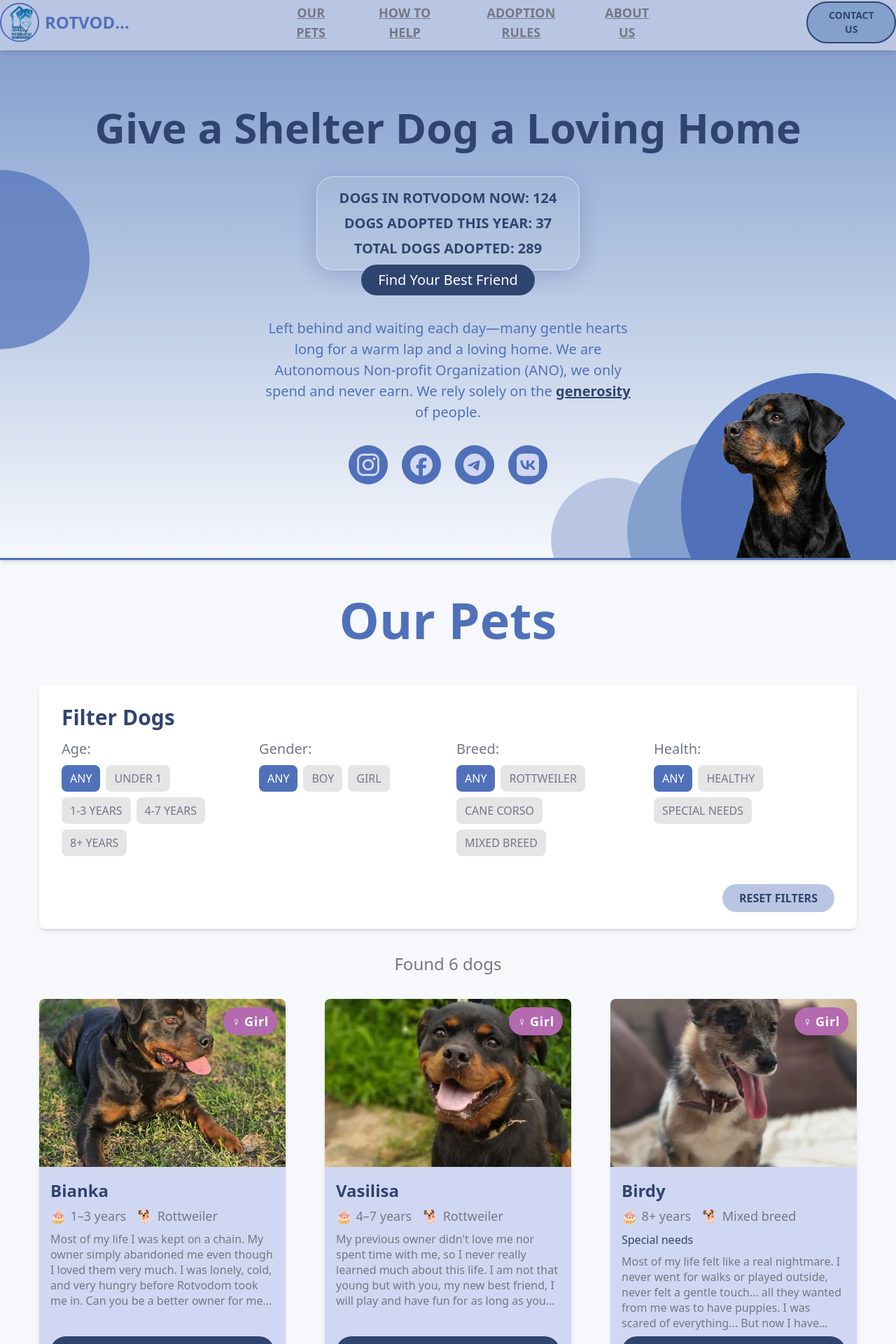
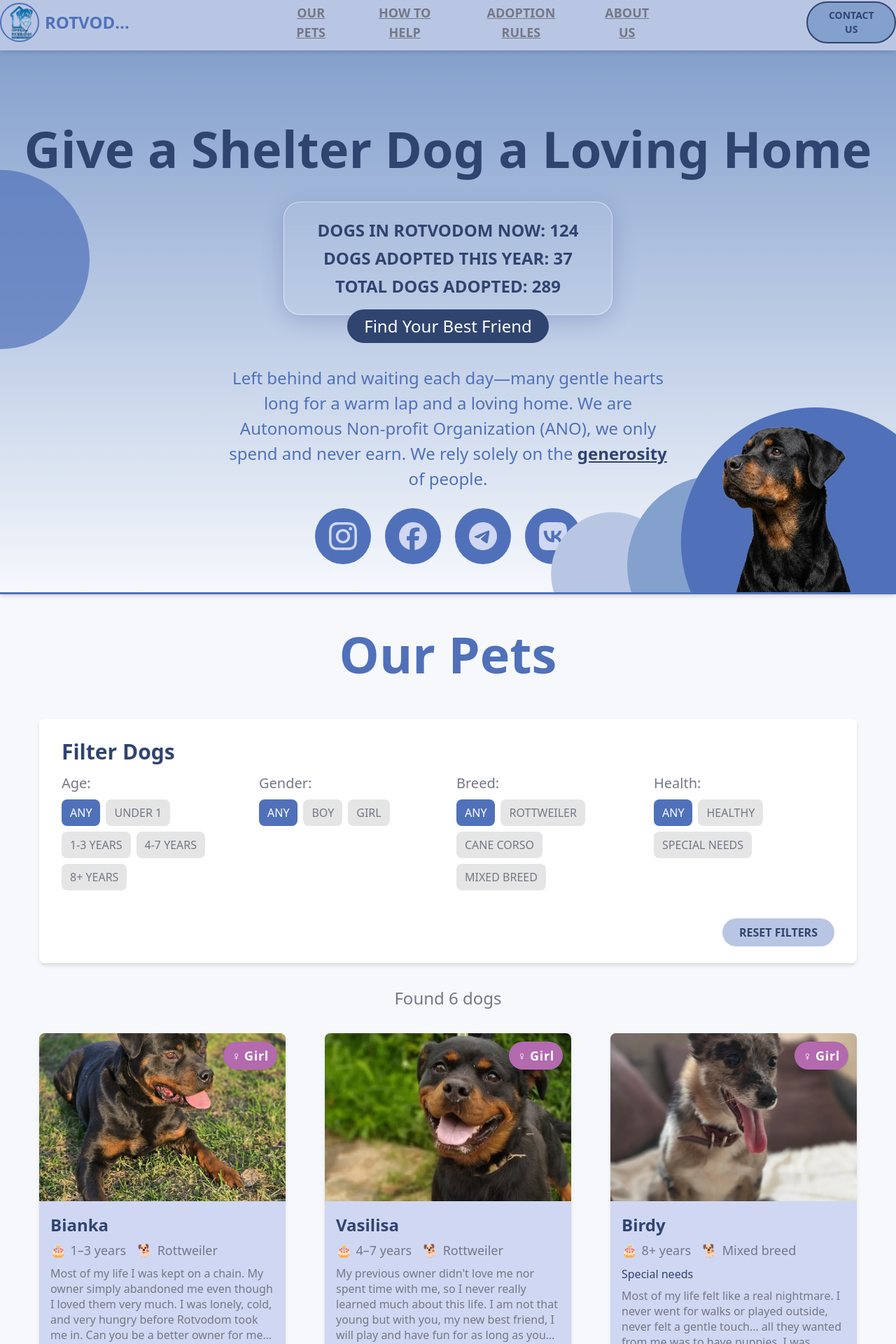
Before and after one commit to bavayra/dog-shelter, a React (Vite) app: page / in a window 1280 px wide. Shown: the part 8-1928 px from the top of the page at 70% size. Built offline with nearby package versions, Linux system fonts and the light colour scheme.

Commit message:
style(hero-820): increased font sizes for the heading, dog stats and btn text (added a tablet-lg sizing to the component). Corrected margins and paddings, increased the decor circle size with tablet-lg sizing in the component

```diff
--- a/src/App.tsx
+++ b/src/App.tsx
@@ -26,7 +26,7 @@ function App() {
             id="hero"
             className="from-primary-300 to-primary-50 border-primary-500 xs:min-h-[calc(100vh-4rem)] tablet-sm:min-h-[calc(100vh-4rem)] relative flex min-h-[calc(100vh-2rem)] flex-col overflow-hidden border-b-3 bg-linear-to-b px-4 pt-6 pb-6 shadow-md min-[425px]:min-h-[calc(100vh-5rem)] md:min-h-[calc(100vh-4rem)] md:pt-10 md:pb-10 lg:min-h-[calc(100vh-72px)]"
           >
-            <h2 className="text-primary-700 xs:text-4xl xs:mt-16 tablet-sm:px-4 tablet-sm:mt-26 relative z-10 mx-auto mt-10 w-full text-center text-3xl font-semibold sm:text-5xl md:mt-10 md:text-6xl lg:text-6xl">
+            <h2 className="text-primary-700 xs:text-4xl xs:mt-16 tablet-sm:px-4 tablet-sm:mt-26 tablet-lg:pt-6 tablet-lg:text-7xl relative z-10 mx-auto mt-10 w-full text-center text-3xl font-semibold sm:text-5xl md:mt-10 md:text-6xl">
               Give a Shelter Dog a Loving Home
             </h2>
             <DecorativeCircle
@@ -34,6 +34,7 @@ function App() {
               xsSize={52}
               tabletSmSize={60}
               mdSize={72}
+              tabletLgSize={82}
               lgSize={64}
               color="primary-500"
               top="0"
@@ -41,7 +42,7 @@ function App() {
               opacity={70}
               className="tablet-sm:translate-y-full -translate-x-1/2 translate-y-[80%] md:translate-y-2/3 lg:top-8"
             />
-            <div className="glass-card text-primary-700 xs:text-base xs:mt-8 tablet-sm:mt-12 tablet-sm:text-xl tablet-sm:px-8 relative z-10 mx-auto mt-6 max-w-xl rounded-3xl p-4 text-center text-xs font-semibold min-[425px]:mt-4 sm:text-lg md:mt-10">
+            <div className="glass-card text-primary-700 xs:text-base tablet-lg:text-2xl xs:mt-8 tablet-sm:mt-12 tablet-sm:text-xl tablet-sm:px-8 tablet-lg:px-12 tablet-lg:py-6 relative z-10 mx-auto mt-6 max-w-xl rounded-3xl p-4 text-center text-xs font-semibold min-[425px]:mt-4 sm:text-lg md:mt-10">
               <p className="mb-2">
                 DOGS IN ROTVODOM NOW: {shelterStats.totalDogsNow}{' '}
               </p>
@@ -66,8 +67,8 @@ function App() {
                 Find Your Best Friend
               </Button>
             </div>
-            <div className="relative z-10 mx-auto mt-4 hidden max-w-2xl justify-center px-4 md:mt-8 md:flex md:max-w-xl">
-              <p className="typography-large text-center md:text-xl">
+            <div className="tablet-lg:max-w-2xl relative z-10 mx-auto mt-4 hidden max-w-2xl justify-center px-4 md:mt-8 md:flex md:max-w-xl">
+              <p className="typography-large tablet-lg:text-2xl text-center md:text-xl">
                 Left behind and waiting each day—many gentle hearts long for a
                 warm lap and a loving home. We are Autonomous Non-profit
                 Organization (ANO), we only spend and never earn. We rely solely
@@ -84,7 +85,7 @@ function App() {
             </div>
             <SocialLinks
               size="sm"
-              className="xs:mt-10 tablet-sm:mt-12 mt-8 gap-5 min-[425px]:mt-6 md:mt-8"
+              className="xs:mt-10 tablet-sm:mt-12 tablet-lg:mt-6 mt-8 gap-5 min-[425px]:mt-6 md:mt-8"
               iconColor="text-neutral-50"
               bgColor="bg-primary-500"
             />
--- a/src/components/Button.tsx
+++ b/src/components/Button.tsx
@@ -26,7 +26,7 @@ const Button = ({
     'font-semibold rounded-full transform transition-all duration-200 px-6 focus:outline-none focus:ring-2 focus:ring-offset-2 disabled:opacity-50 disabled:cursor-not-allowed';
   const variantStyles: Record<ButtonVariant, string> = {
     primary:
-      'bg-primary-700 text-white text-xs py-2  hover:bg-primary-900 md:text-lg xl:text-xl hover:scale-105 md:font-normal xs:text-lg focus:ring-primary-500 active:bg-primary-800',
+      'bg-primary-700 text-white text-xs py-2  hover:bg-primary-900 md:text-lg tablet-lg:text-2xl hover:scale-105 md:font-normal xs:text-lg focus:ring-primary-500 active:bg-primary-800',
     secondary:
       'bg-primary-200 text-primary-700 hover:bg-primary-300 md:border-2 md:border-primary-700 hover:scale-105 xs:text-lg md:text-sm md:bg-primary-300 md:px-6 focus:ring-gray-500 active:bg-gray-800',
     outline:
--- a/src/components/DecorativeCircle.tsx
+++ b/src/components/DecorativeCircle.tsx
@@ -6,6 +6,7 @@ interface DecorativeCircleProps {
   smSize?: number;
   tabletSmSize?: number;
   mdSize?: number;
+  tabletLgSize?: number;
   lgSize?: number;
   xlSize?: number;
   color:
@@ -31,6 +32,7 @@ export const DecorativeCircle: React.FC<DecorativeCircleProps> = ({
   smSize,
   tabletSmSize,
   mdSize,
+  tabletLgSize,
   lgSize,
   xlSize,
   color,
@@ -60,6 +62,10 @@ export const DecorativeCircle: React.FC<DecorativeCircleProps> = ({
     ? `@media (min-width: 768px) { [data-circle-id="${circleId}"] { width: ${mdSize * 0.25}rem !important; height: ${mdSize * 0.25}rem !important; } }`
     : '';
 
+  const tabletLgMediaQuery = tabletLgSize
+    ? `@media (min-width: 820px) { [data-circle-id="${circleId}"] { width: ${tabletLgSize * 0.25}rem !important; height: ${tabletLgSize * 0.25}rem !important; } }`
+    : '';
+
   const lgMediaQuery = lgSize
     ? `@media (min-width: 1024px) { [data-circle-id="${circleId}"] { width: ${lgSize * 0.25}rem !important; height: ${lgSize * 0.25}rem !important; } }`
     : '';
@@ -68,7 +74,7 @@ export const DecorativeCircle: React.FC<DecorativeCircleProps> = ({
     ? `@media (min-width: 1280px) { [data-circle-id="${circleId}"] { width: ${xlSize * 0.25}rem !important; height: ${xlSize * 0.25}rem !important; } }`
     : '';
 
-  const mediaQueryStyles = ` ${xsMediaQuery} ${smMediaQuery} ${tabletSmMediaQuery} ${mdMediaQuery} ${lgMediaQuery} ${xlMediaQuery}`;
+  const mediaQueryStyles = ` ${xsMediaQuery} ${smMediaQuery} ${tabletSmMediaQuery} ${mdMediaQuery} ${tabletLgMediaQuery} ${lgMediaQuery} ${xlMediaQuery}`;
   const colorMap: Record<string, string> = {
     'primary-50': 'var(--color-primary-50)',
     'primary-200': 'var(--color-primary-200)',
@@ -99,9 +105,13 @@ export const DecorativeCircle: React.FC<DecorativeCircleProps> = ({
 
   return (
     <>
-      {(xsSize || smSize || tabletSmSize || mdSize || lgSize || xlSize) && (
-        <style>{mediaQueryStyles}</style>
-      )}
+      {(xsSize ||
+        smSize ||
+        tabletSmSize ||
+        mdSize ||
+        tabletLgSize ||
+        lgSize ||
+        xlSize) && <style>{mediaQueryStyles}</style>}
       <div
         data-circle-id={circleId}
         className={`pointer-events-none absolute rounded-full ${className}`}
--- a/src/components/SocialLinks.tsx
+++ b/src/components/SocialLinks.tsx
@@ -27,7 +27,7 @@ const SocialLinks = ({
   ];
 
   const sizeClasses = {
-    sm: 'w-10 h-10 xs:w-12 xs:h-12 sm:w-14 sm:h-14',
+    sm: 'w-10 h-10 xs:w-12 xs:h-12 sm:w-14 sm:h-14 tablet-lg:w-20 tablet-lg:h-20',
     md: 'w-12  h-12 xs:w-14 xs:h-14 md:w-18 md:h-18',
     lg: 'w-14 h-14',
   };
@@ -54,7 +54,7 @@ const SocialLinks = ({
           <Icon
             as={social.icon}
             size={iconSizeMap[size]}
-            className={`${iconColor} xs:w-7 xs:h-7 md:h-8 md:w-8`}
+            className={`${iconColor} xs:w-7 xs:h-7 tablet-lg:w-10 tablet-lg:h-10 md:h-8 md:w-8`}
             aria-hidden="true"
           />
         </a>
```
